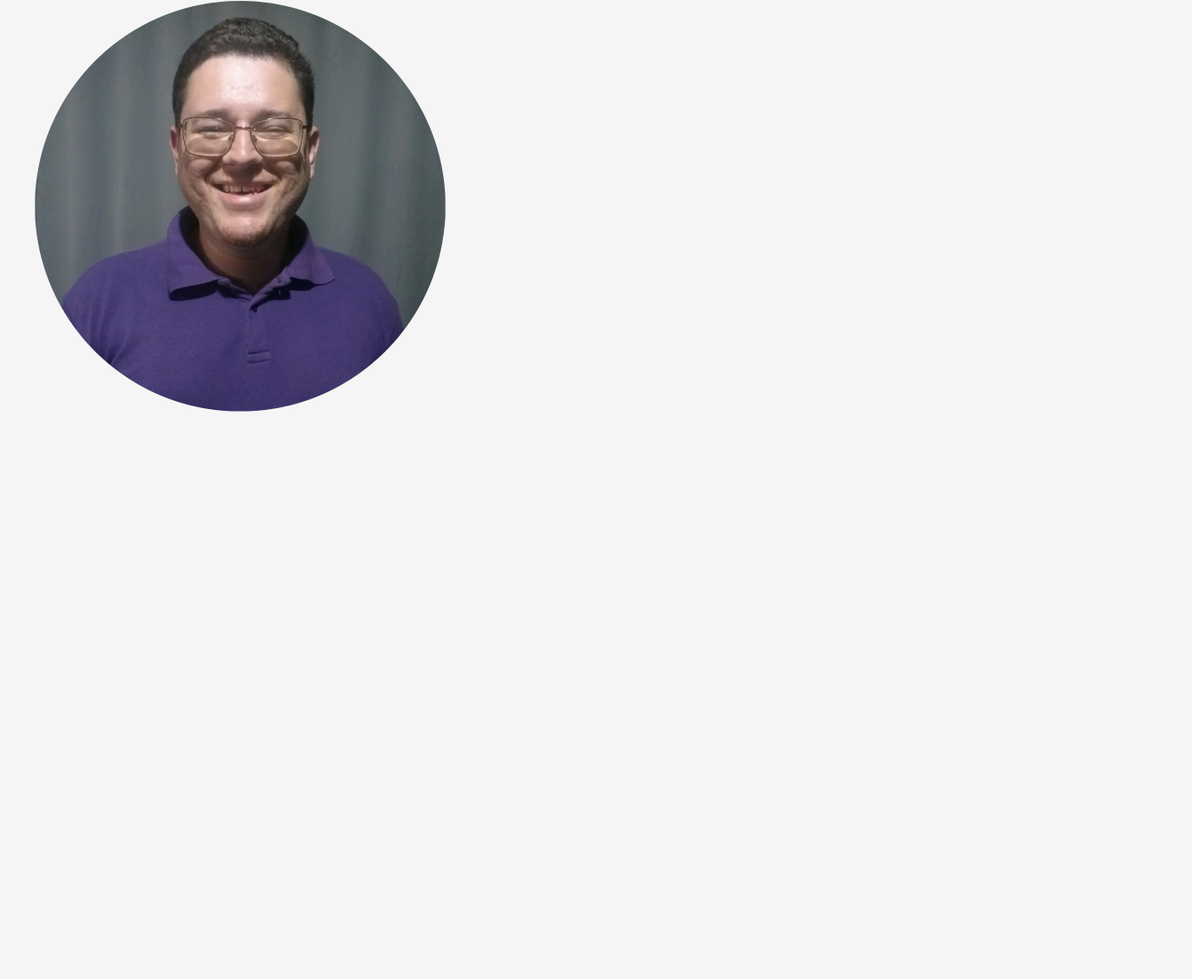
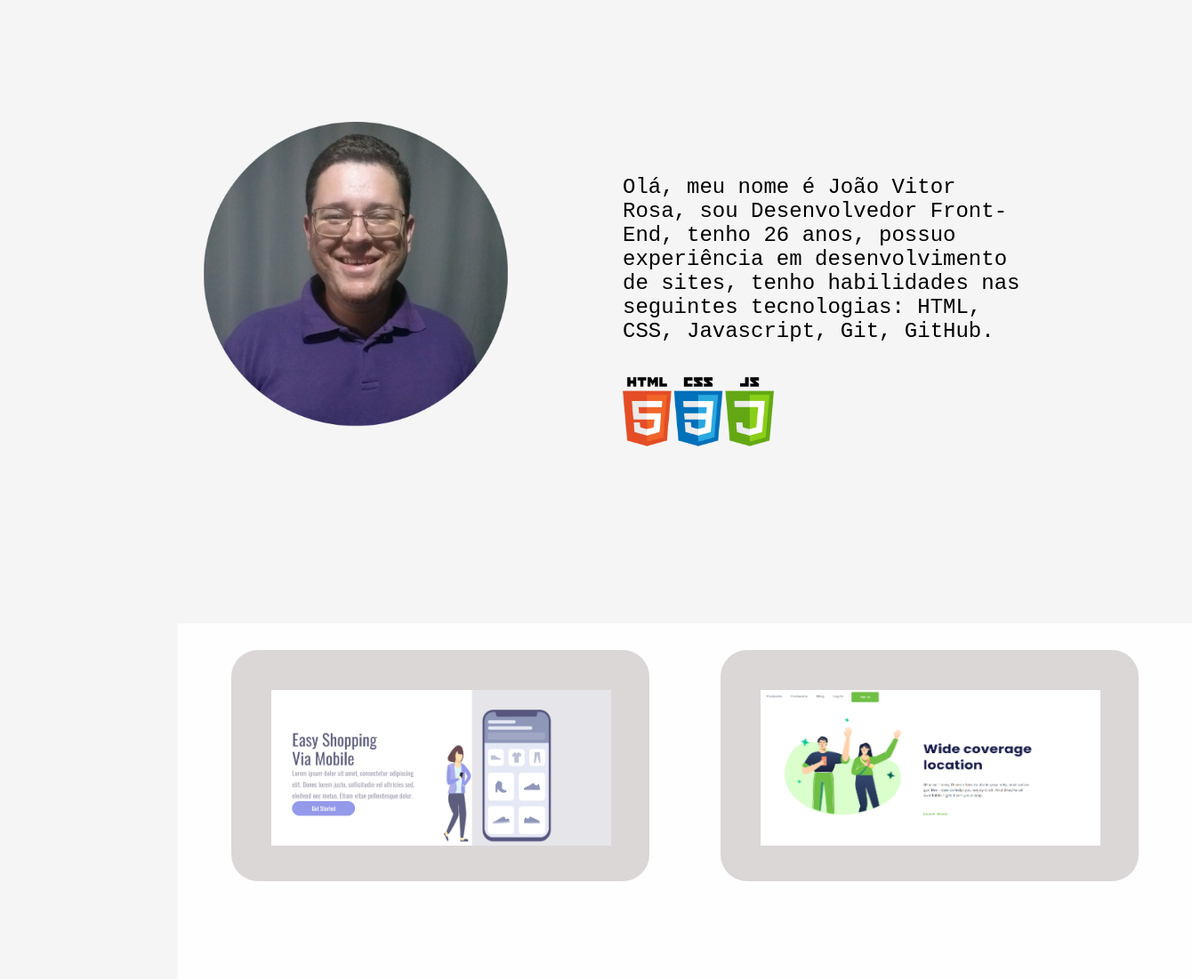
Before and after one commit to Johnrosa59/Portf-lio-Project, a plain HTML site: page index.html in a window 1280 px wide. Shown: the part 671-1772 px from the top of the page at 89% size, 1340 px wide, since content can reach past the window. Before the commit the page ends 1162 px from the top, so only its background shows below. Drawn offline with Linux system fonts and the light colour scheme; a web font is replaced by a local one.

Commit message:
Construção do portifólio

```diff
--- a/css/styles.css
+++ b/css/styles.css
@@ -82,14 +82,76 @@ h1 {
 
 .left-section {
     margin: 110px 0 0 238px;
+    display: block;
+}
+
+.about-left-container {
+    margin-top: 150px;
+    margin-left: 200px;
     display: inline-block;
 }
 
-.right-section {
-    display: inline-block;
+.perfil-photo {
+    width: 400px;
+    height: 400px;
 }
 
-.me-image {
-    width: 540px;
-    height: 540px;
+.about-right-container {
+    display: inline-block;
+    position: absolute;
+
+    margin: 250px 0 0 100px;
 }
+
+
+.about-me {
+    width: 450px;
+    height: 300px;
+    font-size: 24px;
+    font-family: 'JetBrains Mono', monospace;
+}
+
+.technology-html-css-javascript {
+    width: 170px;
+    height: 100px;
+    margin-top: -100px;
+}
+
+.container {
+    background: #fefefe;
+    width: 1140px;
+    height: 400px;
+    margin: 200px 0 0 200px;
+}
+
+.box-website-1 {
+    width: 470px;
+    height: 260px;
+    background: #d2cdcdcb;
+    margin-left: 60px;
+    position: absolute;
+    margin-top: 30px;
+    border-radius: 30px;
+}
+
+.img-site-1 {
+    padding-top: 45px;
+    padding-left: 45px;
+}
+
+.box-website-2 {
+    width: 470px;
+    height: 260px;
+    background: #d2cdcdcb;
+    margin-left: 610px;
+    position: absolute;
+    margin-top: 30px;
+    border-radius: 30px;
+}
+
+.img-site-2 {
+    width: 427px;
+    height: 220px;
+    padding-top: 45px;
+    padding-left: 45px;
+}
--- a/index.html
+++ b/index.html
@@ -10,16 +10,17 @@
 </head>
 
 <body>
+    <header>
         <div class="name-container">
             <p class="paragraph-name">João Vitor Rosa</p>
         </div>
         <nav>
             <a href="index.html">Home</a>
-        <a href="sobre.html">Sobre</a>
+            <a href="#about">Sobre</a>
             <a href="Projetos">Projetos</a>
             <a href="Linkedin.html">LinkedIn</a>
         </nav>
-
+    </header>
     <section class="left-section">
         <h1>João Vitor Rosa</h1>
         <p class="my-description">Sou um Desenvolvedor Front End (HTML, CSS, Javascript)</p>
@@ -31,8 +32,24 @@
         </div>
         <p class="final-description">Um Dev Front End apaixonado por código e técnologia</p>
     </section>
-    <section class="right-section">
-        <img src="./img/Perfil.png" alt="Me image" class="me-image">
+    <section id="about" class="about-left-container">
+        <img src="./img/Perfil.png" alt="Foto de perfil João Vitor Rosa" class="perfil-photo">
+    </section>
+    <section class="about-right-container">
+        <p class="about-me">Olá, meu nome é João Vitor Rosa, sou Desenvolvedor Front-End, tenho 26 anos,
+            possuo experiência em desenvolvimento de sites, tenho habilidades nas seguintes tecnologias:
+            HTML, CSS, Javascript, Git, GitHub.</p>
+        <img src="./img/html,css,javascript.png" alt="HTML CSS Javascript" class="technology-html-css-javascript">
+    </section>
+    <section>
+        <div class="container">
+            <div class="box-website-1">
+                <img src="./img/1-site.png" alt="Site para portfólio 1" class="img-site-1">
+            </div>
+            <div class="box-website-2">
+                <img src="./img/2-site.png" alt="Site para portfólio 2" class="img-site-2">
+            </div>
+        </div>
     </section>
 </body>
 
```
Also changed, not shown: img/1-site.png (added), img/2-site.png (added), img/html,css,javascript.png (added). Lines whose indentation alone changed are shown as unchanged.
